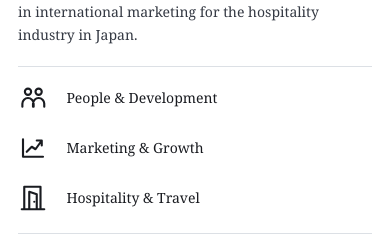
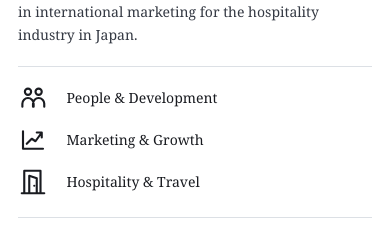
Before and after one commit to phuonganhngh/mkt, a Next.js app: page / in a window 390 px wide. Shown: the part 287-525 px from the top of the page. Built offline with nearby package versions, Linux system fonts and the light colour scheme.

Commit message:
Reduce mobile Home focus item gap from 20px to 12px

```diff
--- a/app/styles.css
+++ b/app/styles.css
@@ -685,7 +685,7 @@ html[lang="en"] .website-role-duty-copy {
 @media (max-width: 720px) {
   .home-intro.home-intro-editorial { padding-bottom: 20px; }
   .home-editorial-body { gap: 20px; }
-  .home-editorial-focus { padding: 16px 0 0; }
+  .home-editorial-focus { padding: 16px 0 0; gap: 12px; }
   .home-intro-editorial .home-editorial-philosophy {
     margin-top: 20px;
     padding-top: 16px;
```
